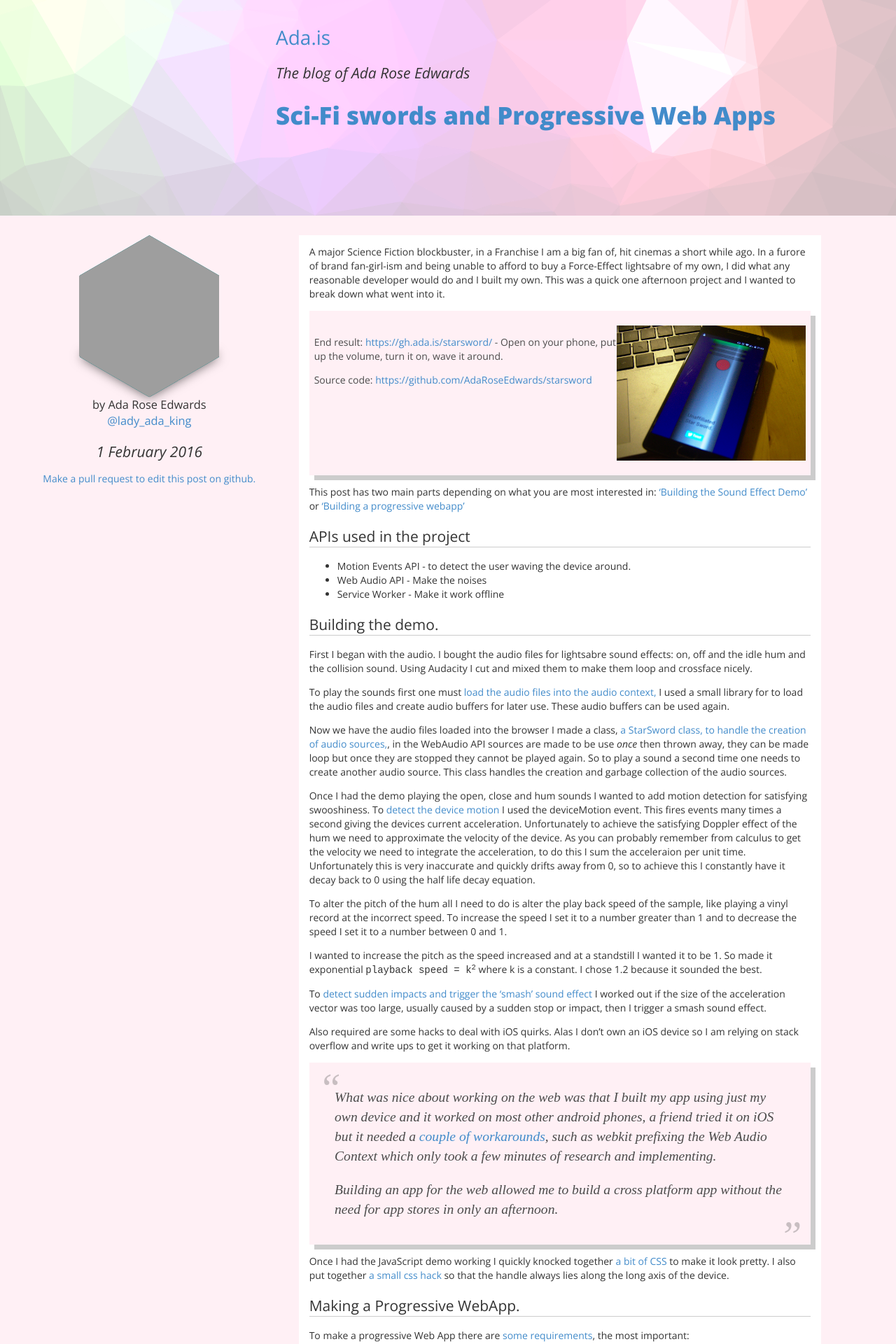
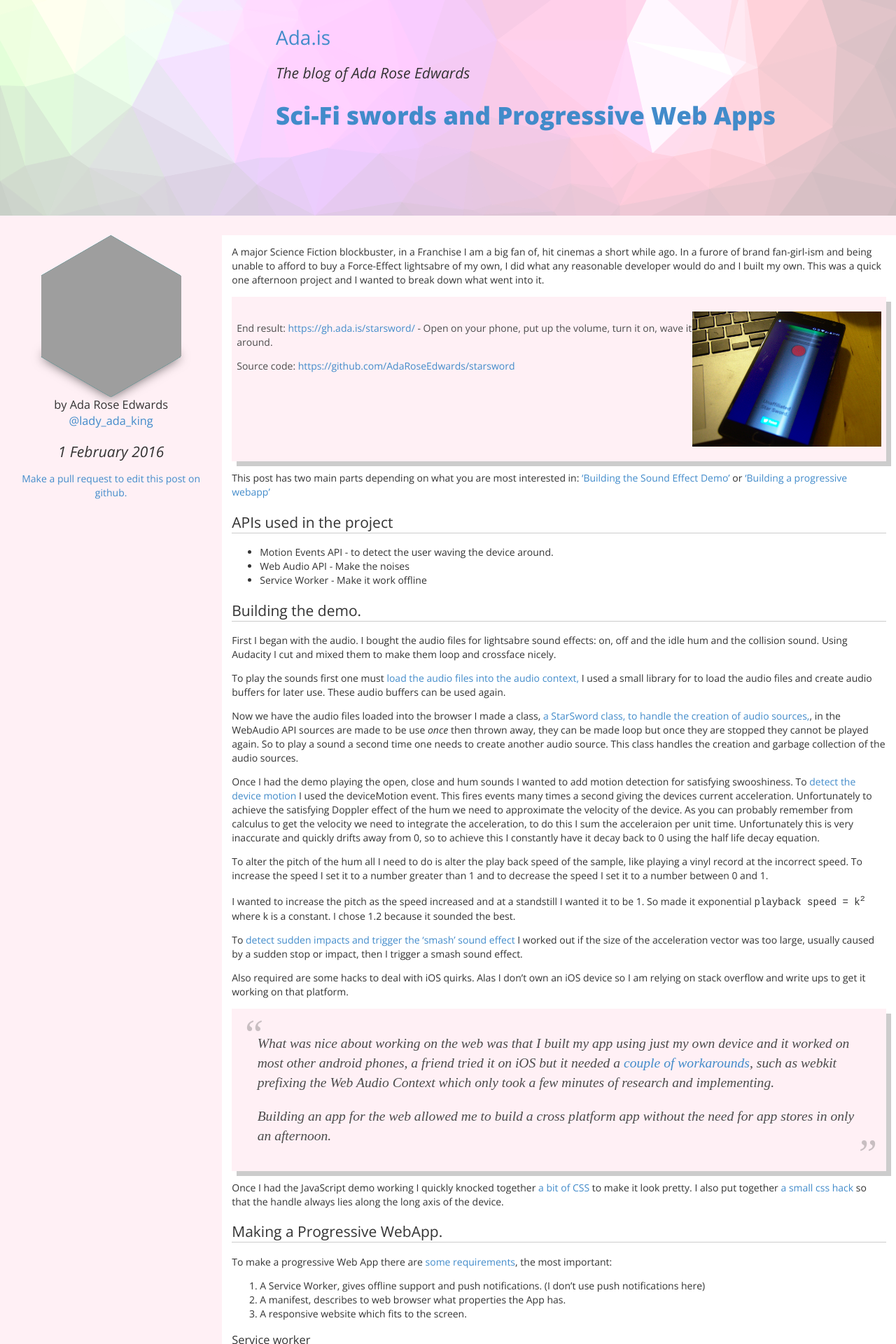
Before and after one commit to AdaRoseCannon/adarosecannon.github.io, a Jekyll site: the page built from _posts/2016-02-01-progressive-web-apps.md, in a window 1280 px wide. Shown: the top 1920 px of the page at 70% size. Built offline with Jekyll 4.4.1, drawn with Linux system fonts in a browser that asks for light colours; comment, search, counter and statistics services are not loaded; grey boxes are pictures that could not be loaded.

Commit message:
relpace bootstrap with felxbox

```diff
--- a/_includes/head.html
+++ b/_includes/head.html
@@ -29,6 +29,5 @@
 	<link href='https://fonts.googleapis.com/css?family=Open+Sans:300italic,400,300,600,800' rel='stylesheet' type='text/css'>
 	<link rel="prefetch" href="/images/pattern.svg">
 	<meta name="theme-color" content="#FFF0F5">
-	<link rel="stylesheet" href="/styles/bootstrap.min.css">
 	<link rel="stylesheet" href="/styles/main.css">
 </head>
--- a/_layouts/special-index.html
+++ b/_layouts/special-index.html
@@ -1,6 +1,7 @@
 <!DOCTYPE html>
 <html class="no-js">
 {% include head.html %}
+
 <body class="special-index">
 	<div class="container">
 		<div class="icon-container">
@@ -10,10 +11,10 @@
 			<a href="https://lanyrd.com/profile/lady_ada_king/"><span class="icon lanyrd">lanyrd</span></a>
 		</div>
 		<div class="header row">
-					{% include header.html %}
-					{{ content }}
+			{% include header.html %} {{ content }}
 		</div>
 	</div>
 	{% include scripts.html %}
 </body>
+
 </html>
--- a/_layouts/special.html
+++ b/_layouts/special.html
@@ -1,6 +1,7 @@
 <!DOCTYPE html>
 <html class="no-js">
 {% include head.html %}
+
 <body class="special">
 	<div class="container">
 		<div class="header row">
@@ -8,7 +9,7 @@
 			<h1 class="page-title"><a href="{{ page.url }}">{{ page.title }}</a></h1>
 		</div>
 		<div class="row body">
-				<div class="by-box hidden-xs col-sm-3 col-md-4 col-lg-4">
+			<div class="by-box">
 				<div class="head-hexagon">
 					<div class="hexTop"></div>
 					<div class="hexBottom"></div>
@@ -19,13 +20,11 @@
 				<p><a href="{{ site.pullreq }}{{ page.path }}">Make a pull request to edit this post on github.</a></p>
 				{% endif %}
 			</div>
-				<div class="content-container col-xs-12 col-sm-9 col-md-8 col-lg-7">
+			<div class="content-container">
 				{{ content }}
 				<div class="share-or-comment">
-						<h2>Share or Comment</h2>
-						{% include twitter.html %}
-						<hr />
-						{% include disqus.html %}
+					<h2>Share or Comment</h2> {% include twitter.html %}
+					<hr /> {% include disqus.html %}
 				</div>
 			</div>
 		</div>
@@ -35,4 +34,5 @@
 	</div>
 	{% include scripts.html %}
 </body>
+
 </html>
--- a/_sass/_speciallayout.scss
+++ b/_sass/_speciallayout.scss
@@ -220,6 +220,9 @@ body.special {
 
 	.row.body {
 		padding-top: 2em;
+		display: flex;
+		justify-content: space-around;
+		margin: auto;
 
 		.pr-link {
 			font-weight: bold;
@@ -245,6 +248,29 @@ body.special {
 
 	.by-box {
 		text-align: center;
+		position: relative;
+		min-height: 1px;
+		padding-left: 1em;
+		padding-right: 1em;
+		float: left;
+		display: none;
+		@media (min-width: $screen-sm-min) {
+			display: block;
+		}
+
+		@media (min-width: $screen-md-min) {
+			padding-left: 2em;
+			padding-right: 2em;
+		}
+	}
+
+	article {
+		position: relative;
+		min-height: 1px;
+		padding-left: 1em;
+		padding-right: 1em;
+		float: left;
+		max-width: 80rem;
 	}
 
 	.head-hexagon {
```
Also changed, not shown: styles/bootstrap.min.css (deleted). Lines whose indentation alone changed are shown as unchanged.
